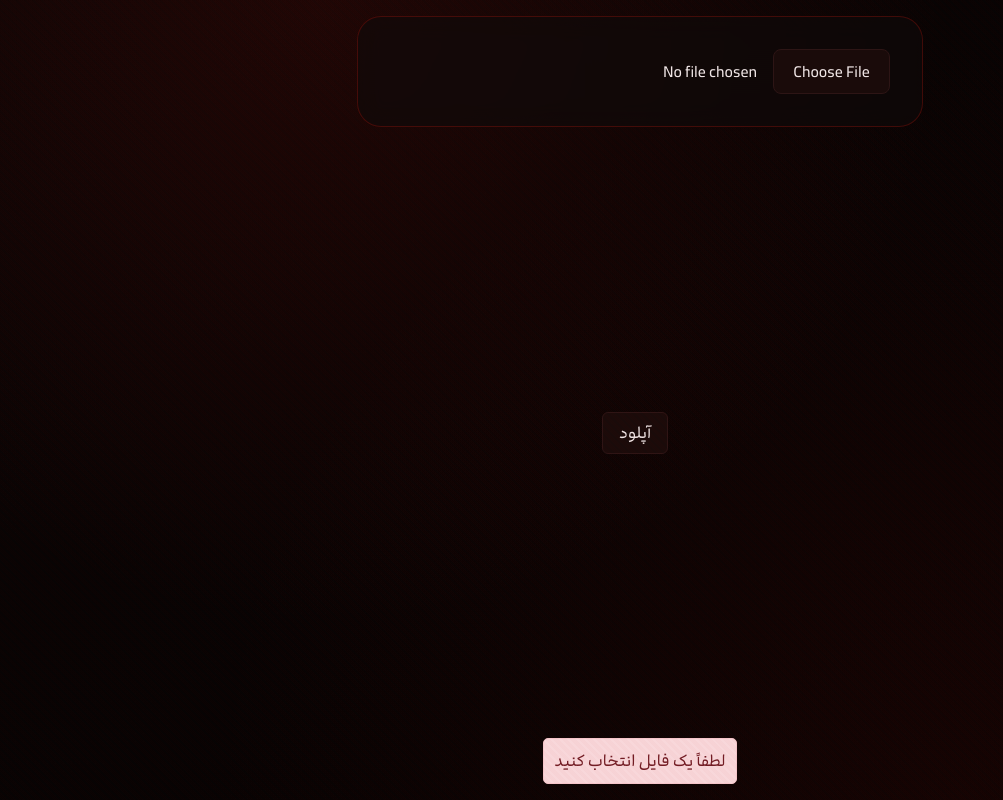
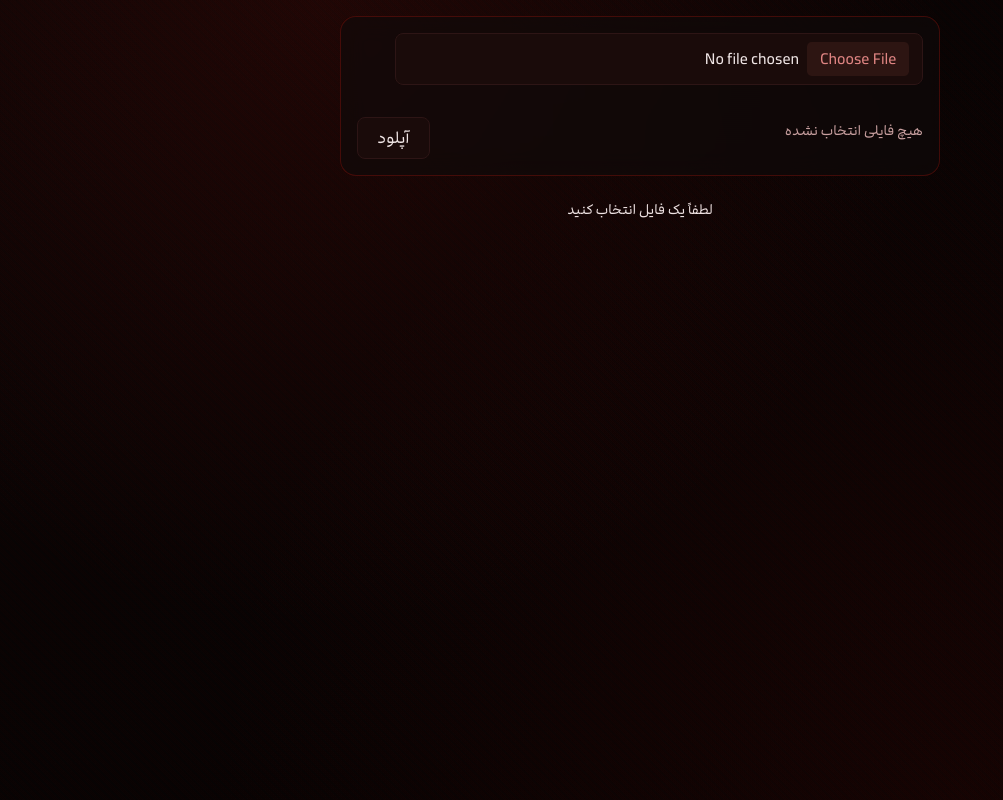
Before and after one commit to iits623/configuration-encryption, a website: page upload.html in a window 1280 px wide. Both pictures are taken after a click on the button "آپلود". Shown: the whole page, without its empty margins (0-1003 px from the left). Drawn offline with Linux system fonts and the light colour scheme.

Commit message:
fix uploader

```diff
--- a/api/upload.js
+++ b/api/upload.js
@@ -20,21 +20,19 @@ export default async function handler(req, res) {
     const contentType =
       req.headers["content-type"] || "application/octet-stream";
 
-    // تغییر از 'public' به 'private'
     const blob = await put(
       `uploads/${Date.now()}_${Math.random().toString(36).substring(7)}`,
       buffer,
       {
-        access: "private", // این خط رو عوض کردم
+        access: "private",
         contentType: contentType,
       },
     );
 
-    // برگردوندن URL با token برای دسترسی
     res.status(200).json({
       success: true,
       url: blob.url,
-      downloadUrl: blob.downloadUrl, // این URL شامل token هست
+      downloadUrl: blob.downloadUrl,
       message: "فایل با موفقیت آپلود شد",
     });
   } catch (error) {
--- a/style.css
+++ b/style.css
@@ -471,17 +471,17 @@ textarea::-webkit-scrollbar-thumb:hover {
 form {
   background: rgba(15, 10, 10, 0.6);
   backdrop-filter: blur(12px);
-  padding:1.5rem 2.5rem;
+  padding: 1.5rem 2.5rem;
   border-radius: 1.5rem;
   border: 1px solid rgba(184, 26, 16, 0.3);
-  box-shadow: 0 15px 35px rgba(0, 0, 0, 0.5), 0 0 0 1px rgba(184, 26, 16, 0.1) inset;
+  box-shadow:
+    0 15px 35px rgba(0, 0, 0, 0.5),
+    0 0 0 1px rgba(184, 26, 16, 0.1) inset;
   transition: all 0.3s ease;
   width: 90%;
   max-width: 400px;
   text-align: center;
 }
-
-
 
 .input-password {
   width: 90%;
@@ -498,7 +498,9 @@ form {
 
 .input-password:focus {
   border-color: #e3352a;
-  box-shadow: 0 0 0 1px #e3352a, 0 0 0 3px rgba(227, 53, 42, 0.15);
+  box-shadow:
+    0 0 0 1px #e3352a,
+    0 0 0 3px rgba(227, 53, 42, 0.15);
 }
 
 .input-password::placeholder {
@@ -545,8 +547,6 @@ form {
   font-size: 1rem;
 }
 
-
-
 .input-file::file-selector-button {
   background: #1a0b0a;
   color: #f0e6e6;
@@ -592,3 +592,118 @@ form {
     font-size: 0.8rem;
   }
 }
+.upload-container {
+  width: 90%;
+  max-width: 600px;
+  margin: 0 auto;
+}
+
+.file-wrapper {
+  background: rgba(15, 10, 10, 0.6);
+  backdrop-filter: blur(12px);
+  border: 1px solid rgba(184, 26, 16, 0.3);
+  border-radius: 1rem;
+  padding: 1rem;
+  display: flex;
+  align-items: center;
+  gap: 1rem;
+  flex-wrap: wrap;
+  transition: all 0.3s ease;
+}
+
+.file-wrapper:hover {
+  border-color: rgba(227, 53, 42, 0.6);
+  box-shadow: 0 0 15px rgba(184, 26, 16, 0.2);
+}
+
+.input-file {
+  flex: 0 0 auto;
+  background: #1a0b0a;
+  color: #f0e6e6;
+  border: 1px solid #2d1515;
+  border-radius: 0.5rem;
+  padding: 0.5rem 0.8rem;
+  cursor: pointer;
+  font-family: "Alibaba-Regular", sans-serif;
+}
+
+.input-file::file-selector-button {
+  background: #2d1512;
+  color: #e08583;
+  border: none;
+  border-radius: 0.3rem;
+  padding: 0.3rem 0.8rem;
+  margin-left: 0.5rem;
+  cursor: pointer;
+  font-family: "Alibaba-Regular", sans-serif;
+}
+
+.input-file::file-selector-button:hover {
+  background: #3d2018;
+  color: #e3352a;
+}
+
+.file-info {
+  flex: 1;
+  min-width: 150px;
+}
+
+.file-name {
+  color: #c9a0a0;
+  font-size: 0.85rem;
+  word-break: break-all;
+}
+
+.upload-btn {
+  flex: 0 0 auto;
+  background: #1a0b0a;
+  color: #f0e6e6;
+  border: 1px solid #2d1515;
+  border-radius: 0.5rem;
+  padding: 0.5rem 1.2rem;
+  cursor: pointer;
+  transition: all 0.2s ease;
+  font-family: "Alibaba-Regular", sans-serif;
+}
+
+.upload-btn:hover:not(:disabled) {
+  background: #2d1512;
+  border-color: #e3352a;
+  transform: translateY(-1px);
+  box-shadow: 0 0 8px rgba(227, 53, 42, 0.3);
+}
+
+.upload-btn:disabled {
+  opacity: 0.6;
+  cursor: not-allowed;
+}
+
+.status-message {
+  margin-top: 1rem;
+  padding: 0.5rem;
+  text-align: center;
+  font-size: 0.85rem;
+  display: none;
+  font-family: "Alibaba-Regular", sans-serif;
+}
+
+@media (max-width: 550px) {
+  .file-wrapper {
+    flex-direction: column;
+    align-items: stretch;
+    gap: 0.8rem;
+  }
+
+  .input-file {
+    width: 100%;
+  }
+
+  .file-info {
+    text-align: center;
+  }
+
+  .upload-btn {
+    width: 100%;
+    padding: 0.6rem;
+  }
+}
--- a/upload.html
+++ b/upload.html
@@ -8,31 +8,34 @@
     <title>آپلود فایل</title>
   </head>
   <body>
-    <input class="input-file" type="file" id="fileInput" />
-    <button
-      id="uploadBtn"
-      style="margin-right: 10px; padding: 8px 16px; cursor: pointer"
-    >
-      آپلود
-    </button>
-    <div
-      id="status"
-      style="margin-top: 15px; padding: 10px; border-radius: 5px; display: none"
-    ></div>
+    <div class="upload-container">
+      <div class="file-wrapper">
+        <input type="file" id="fileInput" class="input-file" />
+        <div class="file-info">
+          <span id="fileName" class="file-name">هیچ فایلی انتخاب نشده</span>
+        </div>
+        <button id="uploadBtn" class="upload-btn">آپلود</button>
+      </div>
+      <div id="status" class="status-message"></div>
+    </div>
 
     <script>
       const fileInput = document.getElementById("fileInput");
       const uploadBtn = document.getElementById("uploadBtn");
       const statusDiv = document.getElementById("status");
+      const fileNameSpan = document.getElementById("fileName");
+
+      fileInput.addEventListener("change", function () {
+        if (fileInput.files.length > 0) {
+          fileNameSpan.textContent = fileInput.files[0].name;
+        } else {
+          fileNameSpan.textContent = "هیچ فایلی انتخاب نشده";
+        }
+      });
 
       function showStatus(message, isError = false) {
         statusDiv.textContent = message;
         statusDiv.style.display = "block";
-        statusDiv.style.backgroundColor = isError ? "#f8d7da" : "#d4edda";
-        statusDiv.style.color = isError ? "#721c24" : "#155724";
-        statusDiv.style.border = isError
-          ? "1px solid #f5c6cb"
-          : "1px solid #c3e6cb";
 
         if (!isError) {
           setTimeout(() => {
@@ -74,14 +77,15 @@
           const result = await response.json();
 
           if (result.success) {
-            showStatus(`✅ فایل "${file.name}" با موفقیت آپلود شد!`);
+            showStatus(`فایل "${file.name}" با موفقیت آپلود شد!`);
             fileInput.value = "";
+            fileNameSpan.textContent = "هیچ فایلی انتخاب نشده";
           } else {
             throw new Error(result.error || "خطای ناشناخته");
           }
         } catch (error) {
           console.error("Upload error:", error);
-          showStatus(`❌ خطا: ${error.message}`, true);
+          showStatus(`خطا: ${error.message}`, true);
         } finally {
           uploadBtn.disabled = false;
           uploadBtn.textContent = "آپلود";
```
